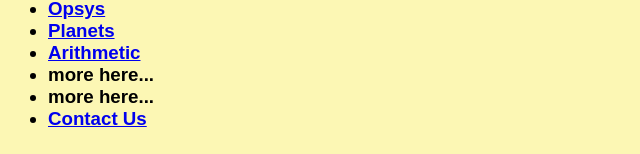
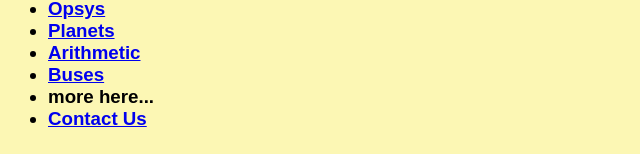
Before and after one commit to tjohnson-pvcc/tjohnson-pvcc.github.io, a plain HTML site: page index.html in a window 1280 px wide. Shown: the part 174-328 px from the top of the page, without its empty margins (0-640 px from the left). Drawn offline with Linux system fonts and the light colour scheme.

Commit message:
Update index.html

```diff
--- a/index.html
+++ b/index.html
@@ -23,7 +23,7 @@
     <li><a href = "opsys.html"> Opsys </a></li>
     <li><a href = "planets.html"> Planets </a></li>
   <li><a href = "arithmetic.html"> Arithmetic </a></li>
-    <li> more here...</li>
+  <li><a href = "buses.html"> Buses </a></li></li>
     <li> more here...</li>
   <li><a href = "contactus.html"> Contact Us </a></li>
 </ul>
```
